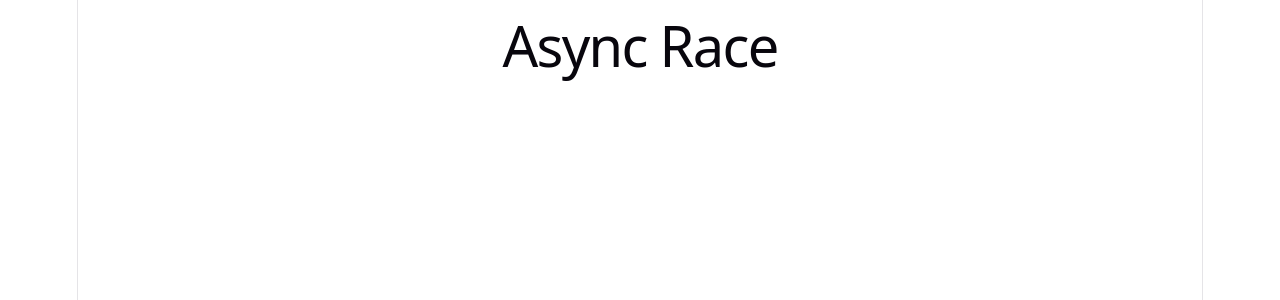
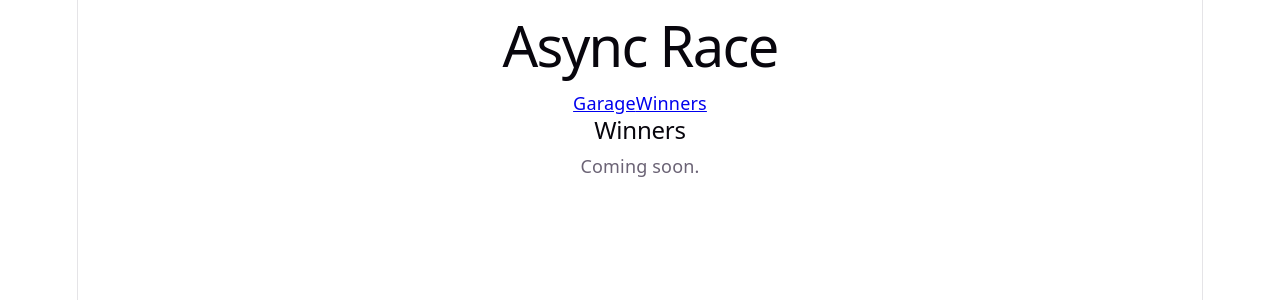
Before and after one commit to MadinaJumaly/async-race, a React (Vite) app: page /winners in a window 1280 px wide. Shown: the top 300 px of the page. Built offline with nearby package versions, Linux system fonts and the light colour scheme.

Commit message:
feat: add routing and garage/winners view shells

```diff
--- a/src/App.tsx
+++ b/src/App.tsx
@@ -1,5 +1,21 @@
+import { Navigate, Route, Routes } from 'react-router-dom';
+import Header from './components/Header';
+import GarageView from './features/garage/GarageView';
+import WinnersView from './features/winners/WinnersView';
+
 function App() {
-  return <h1>Async Race</h1>;
+  return (
+    <div className="app">
+      <Header />
+      <main className="app__content">
+        <Routes>
+          <Route path="/" element={<Navigate to="/garage" replace />} />
+          <Route path="/garage" element={<GarageView />} />
+          <Route path="/winners" element={<WinnersView />} />
+        </Routes>
+      </main>
+    </div>
+  );
 }
 
 export default App;
--- /dev/null
+++ b/src/components/Header.tsx
@@ -0,0 +1,15 @@
+import { NavLink } from 'react-router-dom';
+
+function Header() {
+  return (
+    <header className="header">
+      <h1 className="header__title">Async Race</h1>
+      <nav className="header__nav">
+        <NavLink to="/garage">Garage</NavLink>
+        <NavLink to="/winners">Winners</NavLink>
+      </nav>
+    </header>
+  );
+}
+
+export default Header;
--- /dev/null
+++ b/src/features/garage/GarageView.tsx
@@ -0,0 +1,23 @@
+import { useGetCarsQuery } from '../../api/garageApi';
+
+function GarageView() {
+  const { data, isLoading, isError } = useGetCarsQuery({ page: 1 });
+
+  if (isLoading) return <p>Loading garage…</p>;
+  if (isError) return <p>Server error — is the mock running on :3000?</p>;
+
+  return (
+    <section className="garage">
+      <h2>Garage ({data?.totalCount ?? 0})</h2>
+      <ul>
+        {data?.items.map((car) => (
+          <li key={car.id} style={{ color: car.color }}>
+            {car.name}
+          </li>
+        ))}
+      </ul>
+    </section>
+  );
+}
+
+export default GarageView;
--- /dev/null
+++ b/src/features/winners/WinnersView.tsx
@@ -0,0 +1,10 @@
+function WinnersView() {
+  return (
+    <section className="winners">
+      <h2>Winners</h2>
+      <p>Coming soon.</p>
+    </section>
+  );
+}
+
+export default WinnersView;
```
